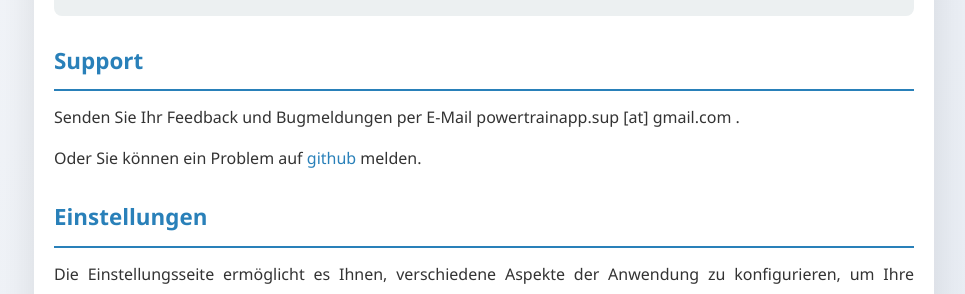
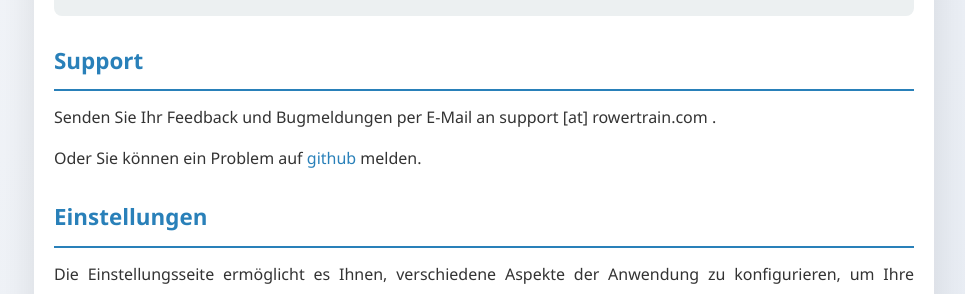
Before and after one commit to iliuta/iliuta.github.io, a Jekyll site: the page rowertrain-docs/index_de.html, which Jekyll copies as it is, in a window 1280 px wide and 900 px high, scrolled down 376 px. Shown: the part 154-448 px from the top of the window, without its empty margins (156-1121 px from the left). Built offline with Jekyll 4.4.1, drawn with Linux system fonts in a browser that asks for light colours.

Commit message:
contact email address

```diff
--- a/rowertrain-docs/index.html
+++ b/rowertrain-docs/index.html
@@ -37,7 +37,7 @@
 
         <section id="support">
         <h2>Support</h2>
-        <p>Send your feedback and bug reports by email at powertrainapp.sup [at] gmail.com .</p>
+        <p>Send your feedback and bug reports by email at support [at] rowertrain.com .</p>
         <p>Or you can rise <a href="https://github.com/iliuta/iliuta.github.io/issues">a github issue</a>.</p>
     </section>
 
--- a/rowertrain-docs/index_de.html
+++ b/rowertrain-docs/index_de.html
@@ -37,7 +37,7 @@
 
         <section id="support">
         <h2>Support</h2>
-        <p>Senden Sie Ihr Feedback und Bugmeldungen per E-Mail powertrainapp.sup [at] gmail.com .</p>
+        <p>Senden Sie Ihr Feedback und Bugmeldungen per E-Mail an support [at] rowertrain.com .</p>
         <p>Oder Sie können ein Problem auf <a href="https://github.com/iliuta/iliuta.github.io/issues">github</a> melden.</p>
     </section>
 
--- a/rowertrain-docs/index_fr.html
+++ b/rowertrain-docs/index_fr.html
@@ -37,7 +37,7 @@
 
         <section id="support">
         <h2>Support</h2>
-        <p>Envoyez vos commentaires et rapports de bugs par email à l'adresse powertrainapp.sup [at] gmail.com .</p>
+        <p>Envoyez vos commentaires et rapports de bugs par email à l'adresse support [at] rowertrain.com .</p>
         <p>Ou vous pouvez signaler un problème sur <a href="https://github.com/iliuta/iliuta.github.io/issues">github</a>.</p>
     </section>
 
```
